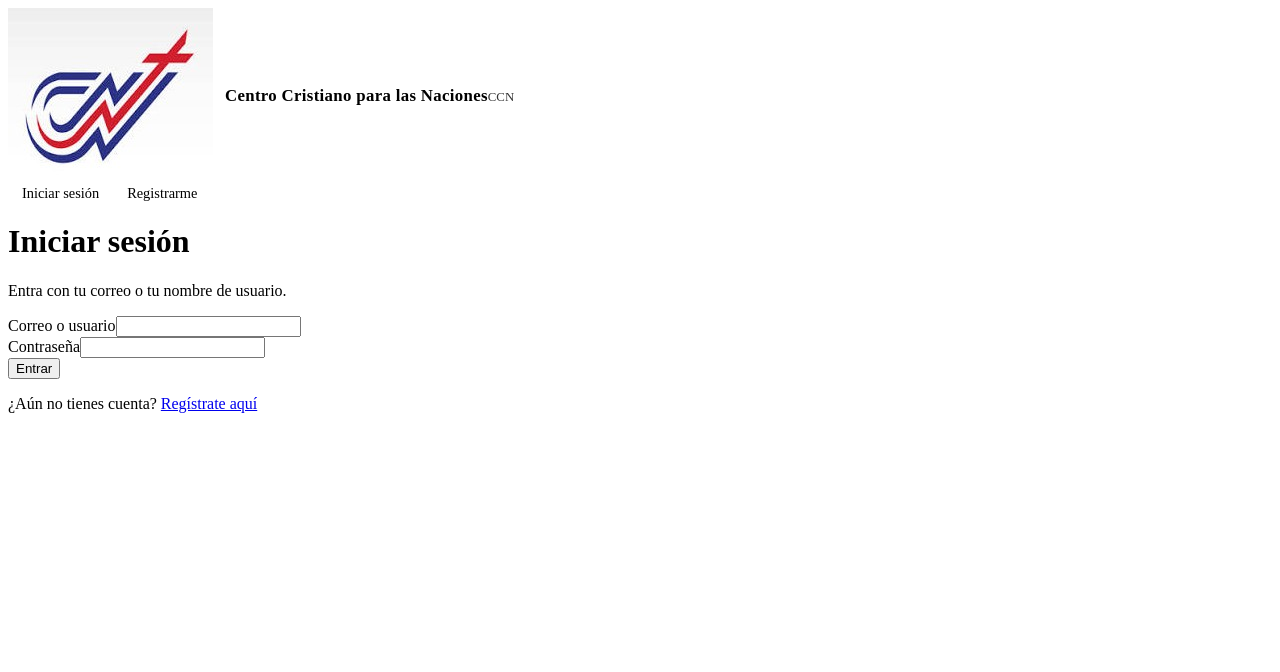
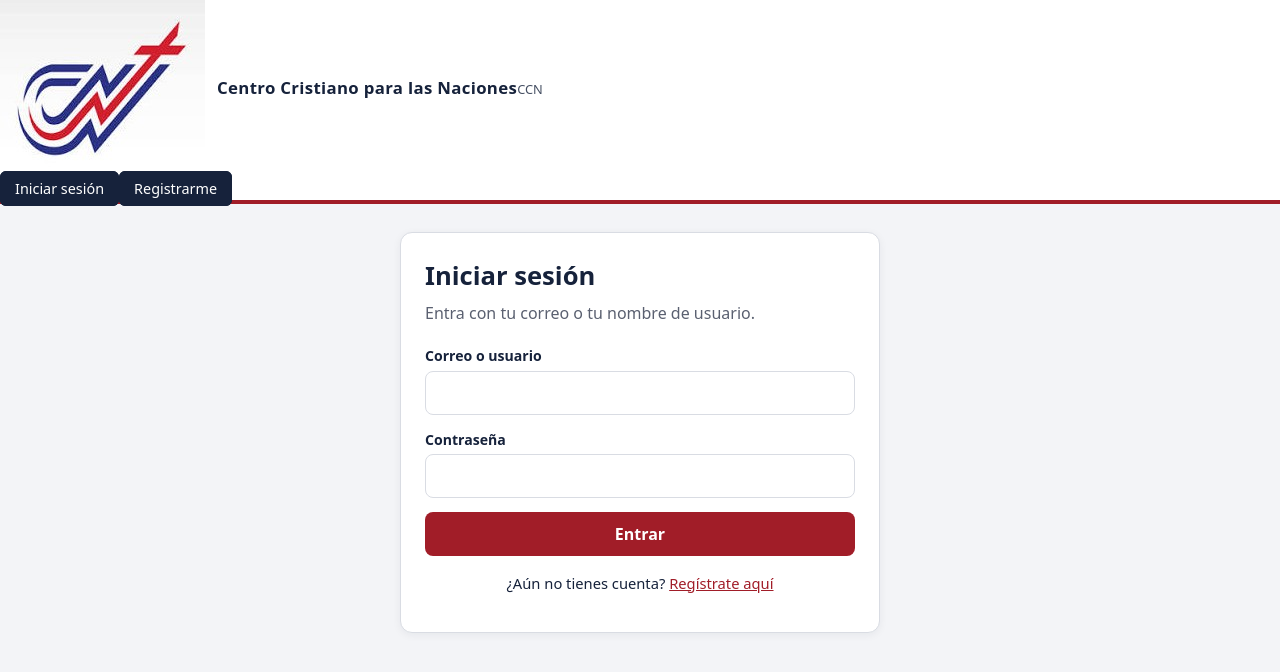
Before and after one commit to alfredojsanchezs-afk/ccn-iglesia, a Next.js app: page /login in a window 1280 px wide. Shown: the top 672 px of the page. Built offline with nearby package versions, Linux system fonts and the light colour scheme; no server answers.

Commit message:
Update globals.css

```diff
--- a/app/globals.css
+++ b/app/globals.css
@@ -1,3 +1,37 @@
+:root {
+  --azul: #16223b;
+  --azul-claro: #22335a;
+  --rojo: #a11d28;
+  --rojo-oscuro: #82161f;
+  --blanco: #ffffff;
+  --gris-fondo: #f3f4f7;
+  --gris-borde: #d9dce3;
+  --gris-texto: #5a6070;
+}
+
+* {
+  box-sizing: border-box;
+}
+
+html,
+body {
+  margin: 0;
+  padding: 0;
+}
+
+body {
+  font-family: system-ui, -apple-system, 'Segoe UI', Roboto, Arial, sans-serif;
+  background: var(--gris-fondo);
+  color: var(--azul);
+  line-height: 1.5;
+  min-height: 100vh;
+}
+
+a {
+  color: var(--rojo);
+}
+
+/* ---------- Encabezado ---------- */
 .encabezado {
   background: var(--blanco);
   color: var(--azul);
@@ -42,3 +76,394 @@
   background: var(--azul-claro);
   border-color: var(--azul-claro);
 }
+
+/* ---------- Contenedores ---------- */
+.contenedor {
+  max-width: 1100px;
+  margin: 0 auto;
+  padding: 28px 20px 60px;
+}
+
+.contenedor-angosto {
+  max-width: 520px;
+  margin: 0 auto;
+  padding: 28px 20px 60px;
+}
+
+.contenedor-medio {
+  max-width: 760px;
+  margin: 0 auto;
+  padding: 28px 20px 60px;
+}
+
+.tarjeta {
+  background: var(--blanco);
+  border: 1px solid var(--gris-borde);
+  border-radius: 12px;
+  padding: 24px;
+  box-shadow: 0 2px 8px rgba(22, 34, 59, 0.06);
+  margin-bottom: 20px;
+}
+
+h1 {
+  margin: 0 0 6px;
+  font-size: 1.6rem;
+}
+
+h2 {
+  margin: 0 0 12px;
+  font-size: 1.2rem;
+}
+
+h3 {
+  margin: 0 0 8px;
+  font-size: 1rem;
+}
+
+.subtitulo {
+  color: var(--gris-texto);
+  margin: 0 0 20px;
+}
+
+/* ---------- Formularios ---------- */
+.campo {
+  display: flex;
+  flex-direction: column;
+  margin-bottom: 14px;
+}
+
+.campo label {
+  font-size: 0.88rem;
+  font-weight: 600;
+  margin-bottom: 4px;
+}
+
+.campo input,
+.campo select,
+.campo textarea {
+  padding: 10px 12px;
+  border: 1px solid var(--gris-borde);
+  border-radius: 8px;
+  font-size: 1rem;
+  font-family: inherit;
+  background: var(--blanco);
+  color: var(--azul);
+}
+
+.campo input:focus,
+.campo select:focus,
+.campo textarea:focus {
+  outline: 2px solid var(--azul-claro);
+  outline-offset: 0;
+  border-color: var(--azul-claro);
+}
+
+.campo input[readonly] {
+  background: var(--gris-fondo);
+  color: var(--gris-texto);
+}
+
+.ayuda {
+  font-size: 0.8rem;
+  color: var(--gris-texto);
+  margin-top: 4px;
+}
+
+.rejilla {
+  display: grid;
+  grid-template-columns: 1fr 1fr;
+  gap: 0 16px;
+}
+
+@media (max-width: 640px) {
+  .rejilla {
+    grid-template-columns: 1fr;
+  }
+  .marca img {
+    height: 44px;
+  }
+}
+
+.separador {
+  border: none;
+  border-top: 1px solid var(--gris-borde);
+  margin: 20px 0;
+}
+
+.boton {
+  display: inline-block;
+  background: var(--rojo);
+  color: var(--blanco);
+  border: none;
+  border-radius: 8px;
+  padding: 11px 22px;
+  font-size: 1rem;
+  font-weight: 600;
+  cursor: pointer;
+  font-family: inherit;
+  text-decoration: none;
+  text-align: center;
+}
+
+.boton:hover {
+  background: var(--rojo-oscuro);
+}
+
+.boton:disabled {
+  opacity: 0.6;
+  cursor: not-allowed;
+}
+
+.boton-completo {
+  width: 100%;
+}
+
+.boton-azul {
+  background: var(--azul);
+}
+
+.boton-azul:hover {
+  background: var(--azul-claro);
+}
+
+.boton-chico {
+  padding: 6px 12px;
+  font-size: 0.85rem;
+  border-radius: 6px;
+}
+
+.boton-borde {
+  background: transparent;
+  color: var(--azul);
+  border: 1px solid var(--azul);
+}
+
+.boton-borde:hover {
+  background: var(--gris-fondo);
+}
+
+/* ---------- Mensajes ---------- */
+.mensaje {
+  padding: 12px 14px;
+  border-radius: 8px;
+  margin-bottom: 16px;
+  font-size: 0.95rem;
+}
+
+.mensaje-error {
+  background: #fdecee;
+  border: 1px solid #f1b5bb;
+  color: #7a1119;
+}
+
+.mensaje-exito {
+  background: #e8f5ec;
+  border: 1px solid #a9d6b5;
+  color: #1c5a2e;
+}
+
+.mensaje-info {
+  background: #eaf0fb;
+  border: 1px solid #b8c9ea;
+  color: var(--azul);
+}
+
+.pie-formulario {
+  text-align: center;
+  margin-top: 16px;
+  font-size: 0.92rem;
+}
+
+/* ---------- Insignias ---------- */
+.insignia {
+  display: inline-block;
+  padding: 2px 10px;
+  border-radius: 999px;
+  font-size: 0.75rem;
+  font-weight: 700;
+  color: var(--blanco);
+  background: var(--azul);
+  white-space: nowrap;
+}
+
+.insignia-pastor {
+  background: var(--rojo);
+}
+.insignia-pastor_base {
+  background: var(--azul);
+}
+.insignia-lider {
+  background: #3d5a99;
+}
+.insignia-discipulo {
+  background: #6b7385;
+}
+.insignia-pendiente {
+  background: #b7791f;
+}
+.insignia-rechazado {
+  background: #7a1119;
+}
+.insignia-aprobado {
+  background: #2f7d4a;
+}
+
+/* ---------- Panel ---------- */
+.pestanas {
+  display: flex;
+  gap: 8px;
+  margin-bottom: 20px;
+  flex-wrap: wrap;
+}
+
+.pestana {
+  background: var(--blanco);
+  border: 1px solid var(--gris-borde);
+  border-radius: 8px;
+  padding: 9px 16px;
+  cursor: pointer;
+  font-size: 0.95rem;
+  font-family: inherit;
+  color: var(--azul);
+}
+
+.pestana-activa {
+  background: var(--azul);
+  color: var(--blanco);
+  border-color: var(--azul);
+}
+
+.pastilla-contador {
+  background: var(--rojo);
+  color: var(--blanco);
+  border-radius: 999px;
+  padding: 0 7px;
+  font-size: 0.75rem;
+  margin-left: 6px;
+}
+
+.cadena {
+  display: flex;
+  flex-wrap: wrap;
+  align-items: center;
+  gap: 8px;
+}
+
+.cadena-paso {
+  background: var(--gris-fondo);
+  border: 1px solid var(--gris-borde);
+  border-radius: 8px;
+  padding: 8px 12px;
+  font-size: 0.9rem;
+}
+
+.cadena-paso small {
+  display: block;
+  color: var(--gris-texto);
+  font-size: 0.72rem;
+  text-transform: uppercase;
+  letter-spacing: 0.04em;
+}
+
+.cadena-flecha {
+  color: var(--gris-texto);
+}
+
+.arbol,
+.arbol ul {
+  list-style: none;
+  margin: 0;
+  padding-left: 22px;
+  border-left: 2px solid var(--gris-borde);
+}
+
+.arbol {
+  padding-left: 0;
+  border-left: none;
+}
+
+.arbol li {
+  margin: 8px 0;
+}
+
+.persona {
+  background: var(--blanco);
+  border: 1px solid var(--gris-borde);
+  border-radius: 8px;
+  padding: 8px 12px;
+}
+
+.persona summary {
+  cursor: pointer;
+  display: flex;
+  align-items: center;
+  gap: 10px;
+  flex-wrap: wrap;
+}
+
+.persona-detalle {
+  margin-top: 10px;
+  padding-top: 10px;
+  border-top: 1px dashed var(--gris-borde);
+  display: grid;
+  grid-template-columns: 1fr 1fr;
+  gap: 6px 16px;
+  font-size: 0.9rem;
+}
+
+@media (max-width: 640px) {
+  .persona-detalle {
+    grid-template-columns: 1fr;
+  }
+}
+
+.persona-detalle dt {
+  font-weight: 600;
+  font-size: 0.78rem;
+  color: var(--gris-texto);
+  text-transform: uppercase;
+  letter-spacing: 0.03em;
+}
+
+.persona-detalle dd {
+  margin: 0 0 4px;
+}
+
+.fila-solicitud {
+  display: flex;
+  align-items: center;
+  justify-content: space-between;
+  gap: 12px;
+  flex-wrap: wrap;
+  padding: 12px 0;
+  border-bottom: 1px solid var(--gris-borde);
+}
+
+.fila-solicitud:last-child {
+  border-bottom: none;
+}
+
+.acciones {
+  display: flex;
+  gap: 8px;
+}
+
+.vacio {
+  color: var(--gris-texto);
+  font-style: italic;
+}
+
+.cargando {
+  text-align: center;
+  padding: 60px 20px;
+  color: var(--gris-texto);
+}
+
+.desglose {
+  background: #eaf0fb;
+  border: 1px solid #b8c9ea;
+  border-radius: 8px;
+  padding: 10px 14px;
+  font-size: 0.9rem;
+  margin-top: 8px;
+}
```
